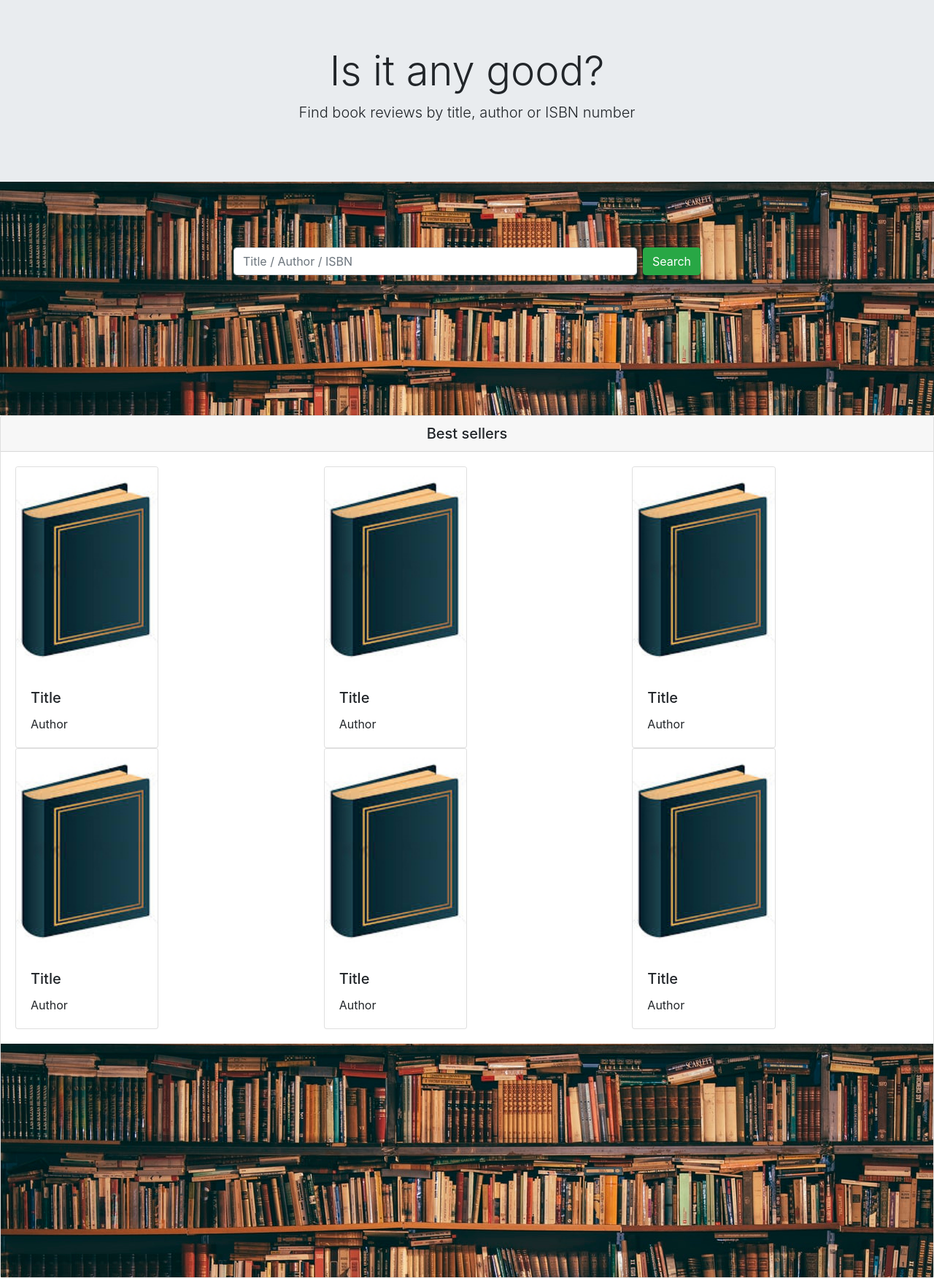
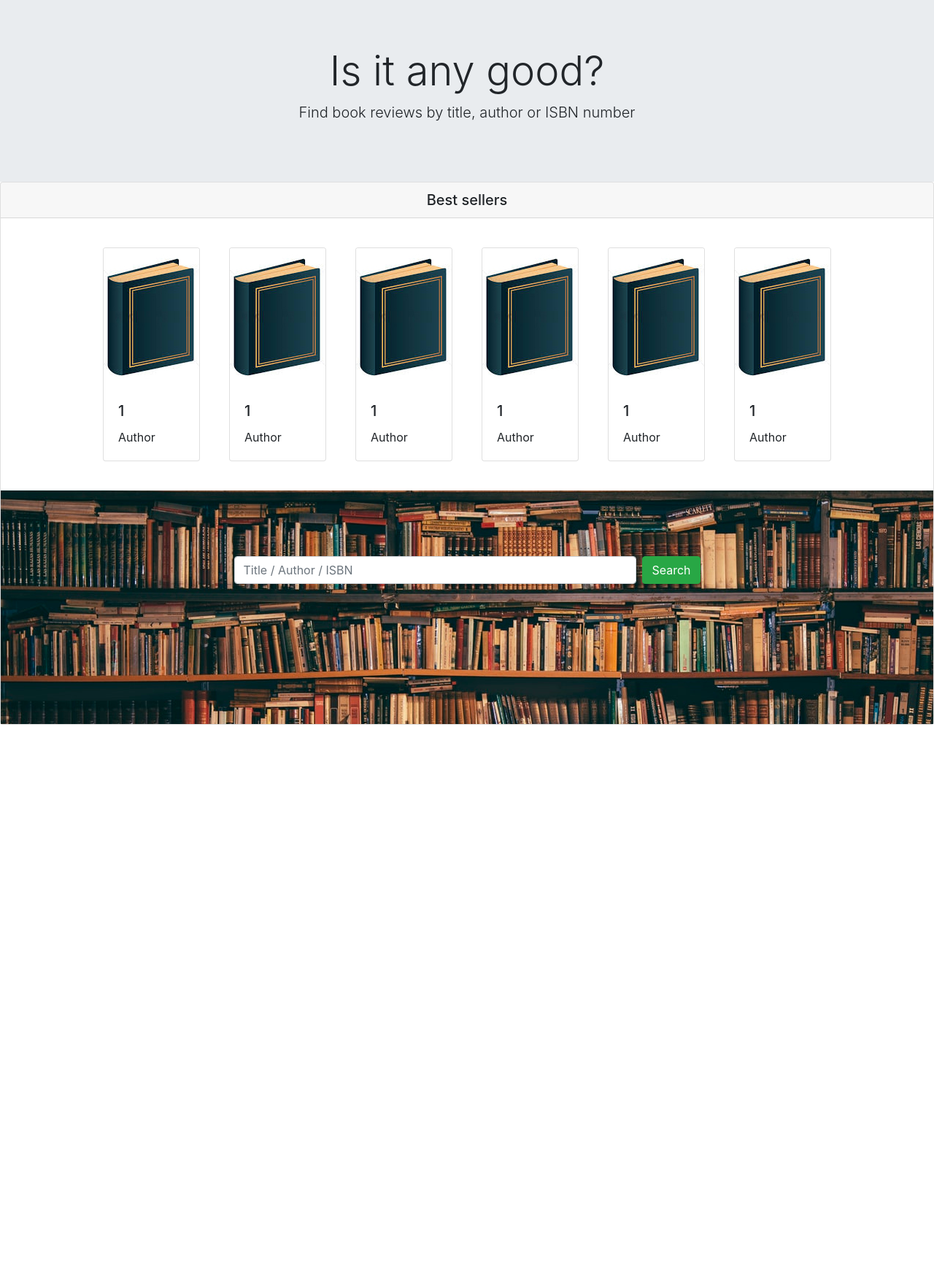
Before and after one commit to torerik123/books, a Flask app: page / in a window 1280 px wide. Shown: the whole page at 73% size. After the commit the page ends 993 px from the top, so only its background shows below. Run offline with Flask 2, Linux system fonts and the light colour scheme; data that the repository does not hold is empty; some libraries are stand-ins or nearby versions.

Commit message:
fixed bestsellers cards position

```diff
--- a/static/styles.css
+++ b/static/styles.css
@@ -11,9 +11,26 @@
 }
 
 /* Index - bestsellers */
-.bestseller-container > .row {
-    border-style: solid;
+#bestseller-imgs {
+    display: flex;
+    justify-content: center;
+}
 
+.card-row {
+    display: flex;
+    flex-direction: row;
+    justify-content: space-between;
+}
+
+#book-card {
+    margin:20px;
+}
+
+
+
+#deck2
+{
+    margin-top:20px;
 }
 
 .hero-text {
--- a/templates/index.html
+++ b/templates/index.html
@@ -14,6 +14,66 @@ Book review
     </div>
   </div>
 </div>
+
+
+<!--Bestsellers-->
+<div class="card">
+  <h5 class="card-header text-center">Best sellers</h5>
+  <div class="card-body" id="bestseller-imgs">
+    <div class="card-row">
+      <div class="card w-75" id="book-card">
+        <img class="card-img-top" id="coverimg0" src="/static/book.jpg" alt="Card image cap">
+        <div class="card-body">
+          <h5 class="card-title"><span id="title0">1</span></h5>
+          <p class="card-text"><span id="author0">Author</span></p>
+        </div>
+      </div>
+
+      <div class="card w-75" id="book-card">
+        <img class="card-img-top" id="coverimg1" src="/static/book.jpg" alt="Card image cap">
+        <div class="card-body">
+          <h5 class="card-title"><span id="title1">1</span></h5>
+          <p class="card-text"><span id="author1">Author</span></p>
+        </div>
+      </div>
+
+      <div class="card w-75" id="book-card">
+        <img class="card-img-top" id="coverimg2" src="/static/book.jpg" alt="Card image cap">
+        <div class="card-body">
+          <h5 class="card-title"><span id="title2">1</span></h5>
+          <p class="card-text"><span id="author2">Author</span></p>
+        </div>
+      </div>
+    </div>
+
+    <div class="card-row">
+      <div class="card w-75" id="book-card">
+        <img class="card-img-top" id="coverimg3" src="/static/book.jpg" alt="Card image cap">
+        <div class="card-body">
+          <h5 class="card-title"><span id="title3">1</span></h5>
+          <p class="card-text"><span id="author3">Author</span></p>
+        </div>
+      </div>
+
+      <div class="card w-75" id="book-card">
+        <img class="card-img-top" id="coverimg4" src="/static/book.jpg" alt="Card image cap">
+        <div class="card-body">
+          <h5 class="card-title"><span id="title4">1</span></h5>
+          <p class="card-text"><span id="author4">Author</span></p>
+        </div>
+      </div>
+
+      <div class="card w-75" id="book-card">
+        <img class="card-img-top" id="coverimg5" src="/static/book.jpg" alt="Card image cap">
+        <div class="card-body">
+          <h5 class="card-title"><span id="title5">1</span></h5>
+          <p class="card-text"><span id="author5">Author</span></p>
+        </div>
+      </div>
+
+  </div>
+</div>
+
 
 <!--Search-->
 <div class="content-search">
@@ -35,71 +95,6 @@ Book review
     </div>
   </div>
 </div>
-
-<!--Bestsellers-->
-<div class="card">
-  <h5 class="card-header text-center">Best sellers</h5>
-  <div class="card-body">
-    <div class="row flex-row justify-content-center">
-      <!--Cards-->
-      <div class="col h-30">
-        <div class="card w-50" style="width: 18rem;">
-          <img class="card-img-top" id="coverimg0" src="/static/book.jpg" alt="Card image cap">
-          <div class="card-body">
-            <h5 class="card-title"><span id="title0">Title</span></h5>
-            <p class="card-text"><span id="author0">Author</span></p>
-          </div>
-        </div>
-
-        <div class="card w-50" style="width: 18rem;">
-          <img class="card-img-top" id="coverimg1" src="/static/book.jpg" alt="Card image cap">
-          <div class="card-body">
-            <h5 class="card-title"><span id="title1">Title</span></h5>
-            <p class="card-text"><span id="author1">Author</span></p>
-          </div>
-        </div>
-      </div>
-
-      <div class="col h-30">
-        <div class="card w-50" style="width: 18rem;">
-          <img class="card-img-top" id="coverimg2" src="/static/book.jpg" alt="Card image cap">
-          <div class="card-body">
-            <h5 class="card-title"><span id="title2">Title</span></h5>
-            <p class="card-text"><span id="author2">Author</span></p>
-          </div>
-        </div>
-
-        <div class="card w-50" style="width: 18rem;">
-          <img class="card-img-top" id="coverimg3" src="/static/book.jpg" alt="Card image cap">
-          <div class="card-body">
-            <h5 class="card-title"><span id="title3">Title</span></h5>
-            <p class="card-text"><span id="author3">Author</span></p>
-          </div>
-        </div>
-      </div>
-
-      <div class="col h-30">
-        <div class="card w-50" style="width: 18rem;">
-          <img class="card-img-top" id="coverimg4" src="/static/book.jpg" alt="Card image cap">
-          <div class="card-body">
-            <h5 class="card-title"><span id="title4">Title</span></h5>
-            <p class="card-text"><span id="author4">Author</span></p>
-          </div>
-        </div>
-
-        <div class="card w-50" style="width: 18rem;">
-          <img class="card-img-top" id="coverimg5" src="/static/book.jpg" alt="Card image cap">
-          <div class="card-body">
-            <h5 class="card-title"><span id="title5">Title</span></h5>
-            <p class="card-text"><span id="author5">Author</span></p>
-          </div>
-        </div>
-    </div>
-  </div>
-</div>
-
-<!--Footer-->
-<div class="content-search"></div>
 
 <script>
 const bestseller_isbns = [];
```
